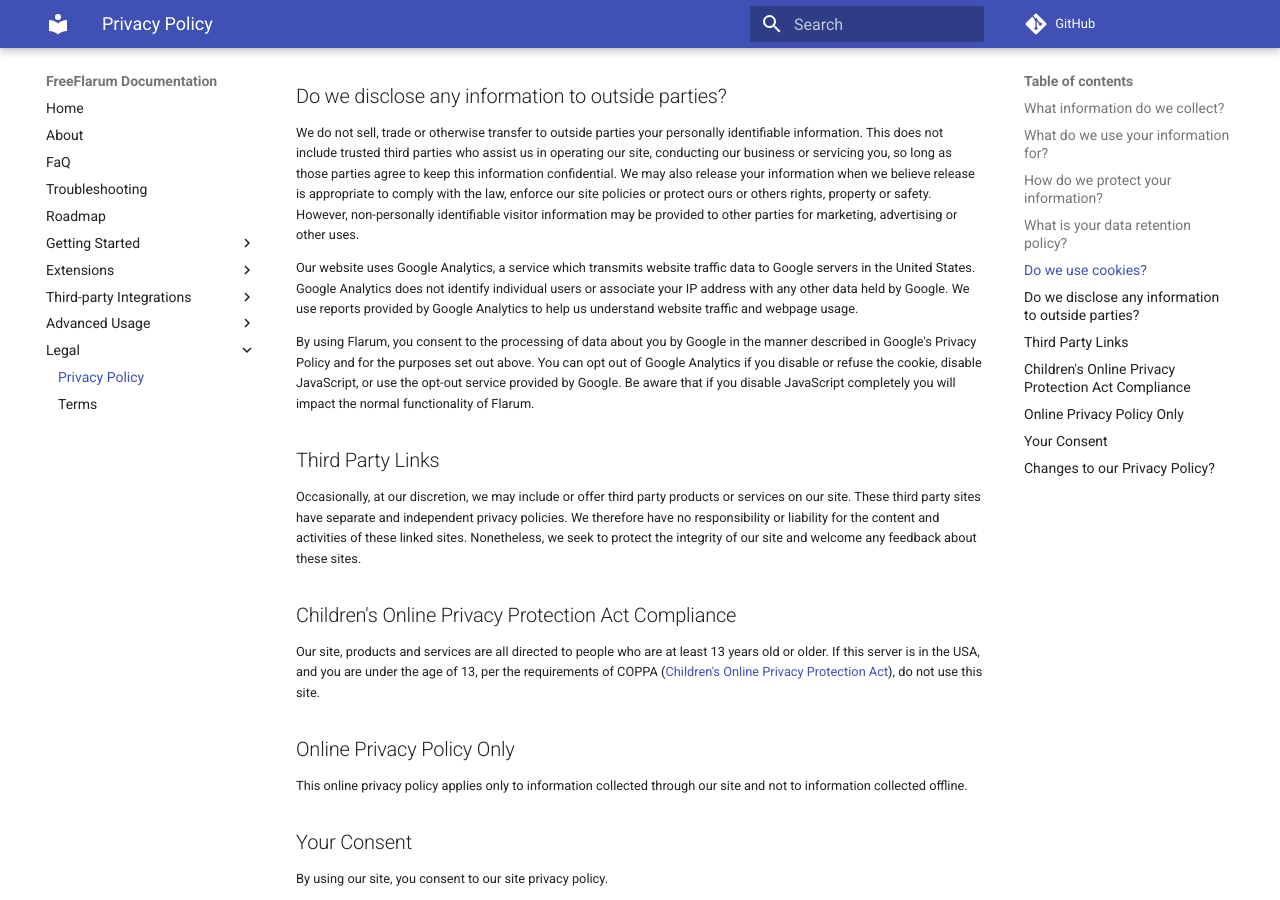
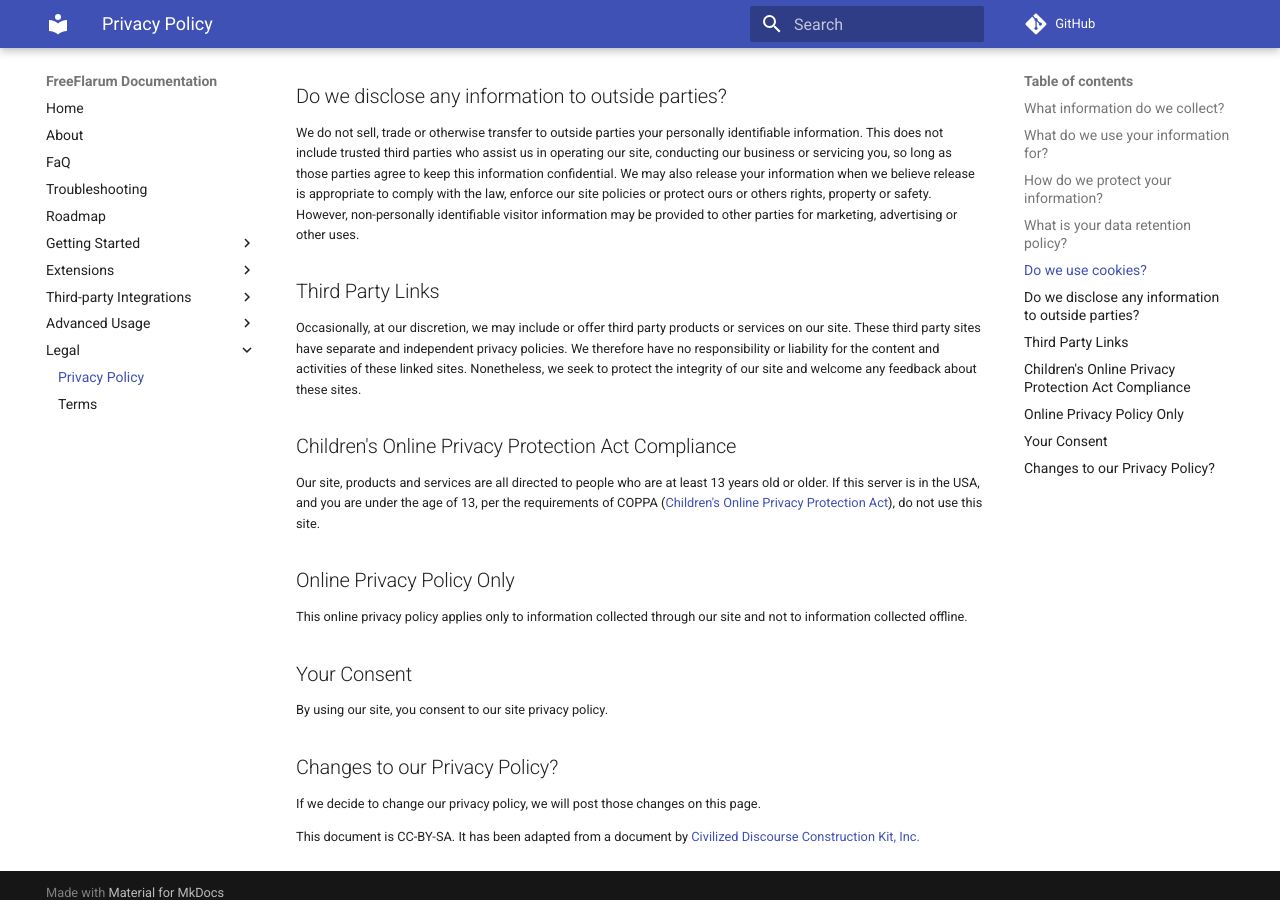
Before and after one commit to FreeFlarum/freeflarum.com, an MkDocs documentation site: the page built from docs/legal/privacy-policy.md, in a window 1280 px wide and 900 px high, scrolled down 1181 px. Built offline with MkDocs 1.6.1 and Material for MkDocs 9.7.7, drawn with Linux system fonts in a browser that asks for light colours; some web fonts are replaced; comment, search, counter and statistics services are not loaded.

Commit message:
Remove Google Analytics
• Good old Falcon Kick for Google Analytics

```diff
--- a/docs/legal/privacy-policy.md
+++ b/docs/legal/privacy-policy.md
@@ -40,10 +40,6 @@ We use cookies to understand and save your preferences for future visits and com
 
 We do not sell, trade or otherwise transfer to outside parties your personally identifiable information. This does not include trusted third parties who assist us in operating our site, conducting our business or servicing you, so long as those parties agree to keep this information confidential. We may also release your information when we believe release is appropriate to comply with the law, enforce our site policies or protect ours or others rights, property or safety. However, non-personally identifiable visitor information may be provided to other parties for marketing, advertising or other uses.
 
-Our website uses Google Analytics, a service which transmits website traffic data to Google servers in the United States. Google Analytics does not identify individual users or associate your IP address with any other data held by Google. We use reports provided by Google Analytics to help us understand website traffic and webpage usage.
-
-By using Flarum, you consent to the processing of data about you by Google in the manner described in Google's Privacy Policy and for the purposes set out above. You can opt out of Google Analytics if you disable or refuse the cookie, disable JavaScript, or use the opt-out service provided by Google. Be aware that if you disable JavaScript completely you will impact the normal functionality of Flarum.
-
 ## Third Party Links
 
 Occasionally, at our discretion, we may include or offer third party products or services on our site. These third party sites have separate and independent privacy policies. We therefore have no responsibility or liability for the content and activities of these linked sites. Nonetheless, we seek to protect the integrity of our site and welcome any feedback about these sites.
```
